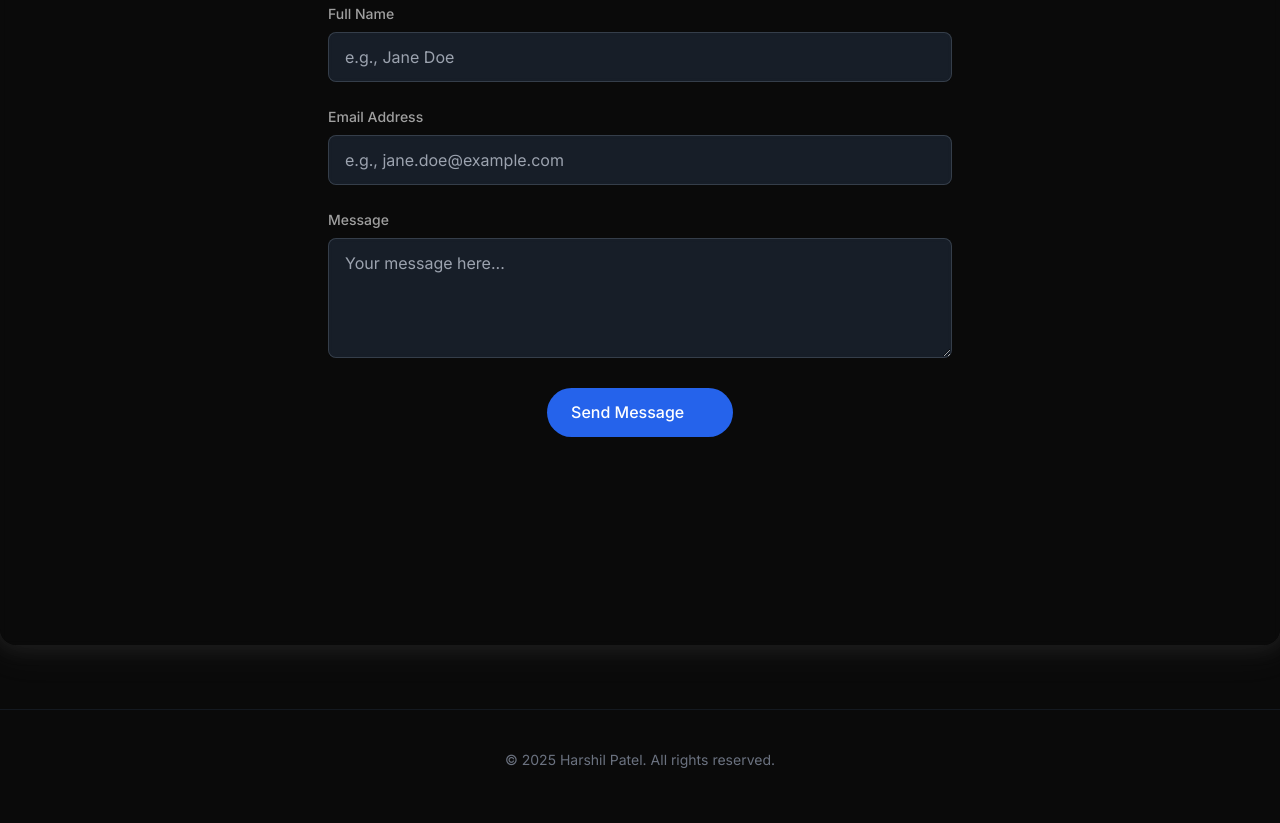
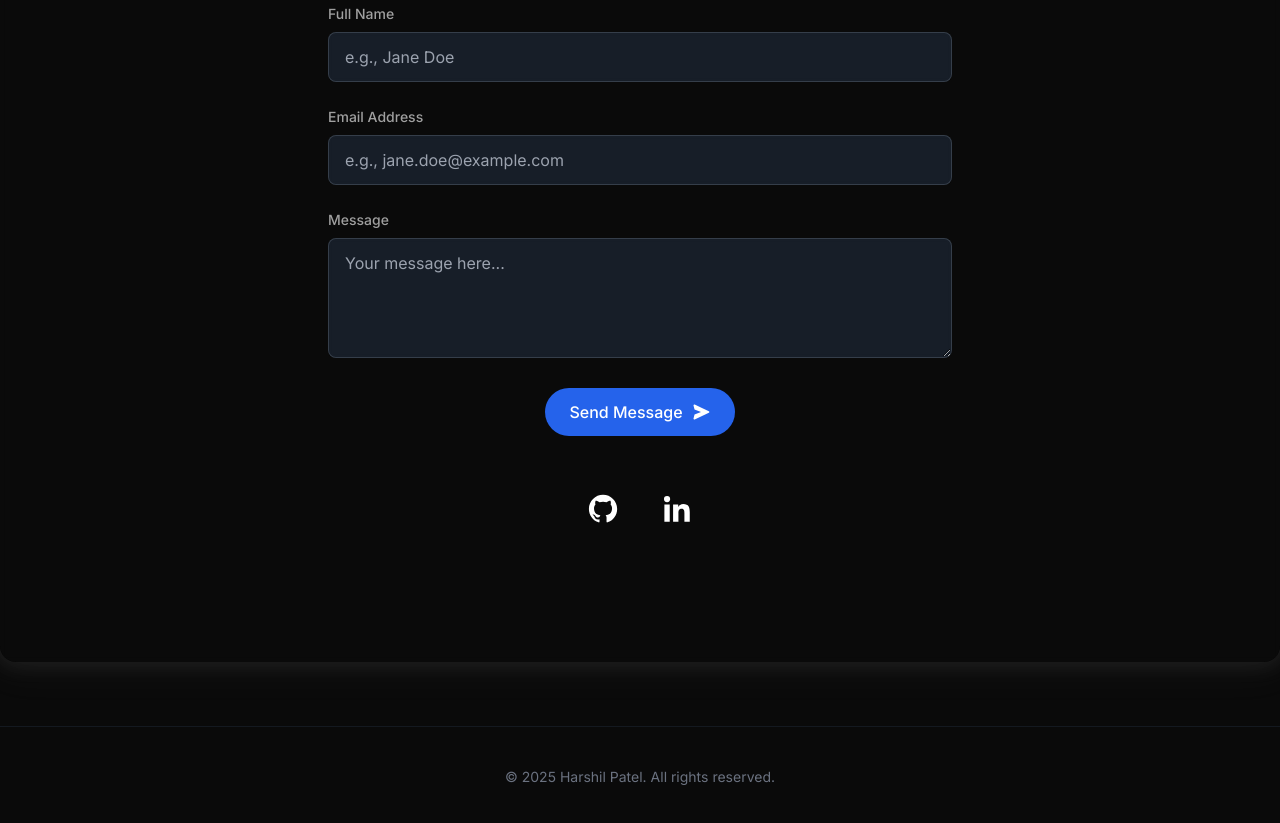
Before and after one commit to harshilhpatel/harshilpatel.github.io, a plain HTML site: page index.html in a window 1280 px wide. Shown: the part 2573-3396 px from the top of the page. Drawn offline with nearby package versions, Linux system fonts and the light colour scheme.

Commit message:
index.html

```diff
--- a/index.html
+++ b/index.html
@@ -209,21 +209,32 @@
                         <textarea id="message" name="message" required class="form-textarea" placeholder="Your message here..."></textarea>
                          <span class="form-error" id="message-error">Please enter your message.</span>
                     </div>
-                    <div class="text-center">
-                        <button type="submit" class="apple-button">
-                            Send Message <span class="lucide ml-2 align-middle text-base">&#xe3ad;</span> </button>
+                    <div class="flex justify-center">
+                        <button type="submit" class="apple-button flex items-center justify-center gap-2">
+                          <span>Send Message</span>
+                          <svg xmlns="http://www.w3.org/2000/svg" width="20" height="20" viewBox="0 0 24 24" fill="white">
+                            <path d="m21.426 11.095-17-8A1 1 0 0 0 3.03 4.242l1.212 4.849L12 12l-7.758 2.909-1.212 4.849a.998.998 0 0 0 1.396 1.147l17-8a1 1 0 0 0 0-1.81z"/>
+                          </svg>
+                        </button>
                     </div>
                      <div id="form-status" class="text-center"></div>
                 </form>
 
                  <div class="mt-12 flex justify-center space-x-6">
-                     <a href="https://github.com/yourusername" target="_blank" rel="noopener noreferrer" title="GitHub" class="text-gray-500 hover:text-white transition duration-300">
-                        <span class="lucide text-2xl">&#xe89f;</span>
-                        <span class="sr-only">GitHub</span>
+                     <a href="https://github.com/yourusername" target="_blank" rel="noopener noreferrer" title="GitHub">
+                        <button type="button" class="p-2 rounded-full hover:bg-white/10 transition">
+                            <svg xmlns="http://www.w3.org/2000/svg" width="34" height="34" fill="white" viewBox="0 0 24 24">
+                              <path fill-rule="evenodd" clip-rule="evenodd" d="M12.026 2c-5.509 0-9.974 4.465-9.974 9.974 0 4.406 2.857 8.145 6.821 9.465.499.09.679-.217.679-.481 0-.237-.008-.865-.011-1.696-2.775.602-3.361-1.338-3.361-1.338-.452-1.152-1.107-1.459-1.107-1.459-.905-.619.069-.605.069-.605 1.002.07 1.527 1.028 1.527 1.028.89 1.524 2.336 1.084 2.902.829.091-.645.351-1.085.635-1.334-2.214-.251-4.542-1.107-4.542-4.93 0-1.087.389-1.979 1.024-2.675-.101-.253-.446-1.268.099-2.64 0 0 .837-.269 2.742 1.021a9.582 9.582 0 0 1 2.496-.336 9.554 9.554 0 0 1 2.496.336c1.906-1.291 2.742-1.021 2.742-1.021.545 1.372.203 2.387.099 2.64.64.696 1.024 1.587 1.024 2.675 0 3.833-2.33 4.675-4.552 4.922.355.308.675.916.675 1.846 0 1.334-.012 2.41-.012 2.737 0 .267.178.577.687.479C19.146 20.115 22 16.379 22 11.974 22 6.465 17.535 2 12.026 2z"/>
+                            </svg>
+                        </button>
                      </a>
-                     <a href="https://linkedin.com/in/yourusername" target="_blank" rel="noopener noreferrer" title="LinkedIn" class="text-gray-500 hover:text-white transition duration-300">
-                         <span class="lucide text-2xl">&#xe4a7;</span>
-                         <span class="sr-only">LinkedIn</span>
+                     <a href="https://linkedin.com/in/yourusername" target="_blank" rel="noopener noreferrer" title="LinkedIn">
+                       <button type="button" class="p-2 rounded-full hover:bg-white/10 transition">
+                         <svg xmlns="http://www.w3.org/2000/svg" width="34" height="34" viewBox="0 0 24 24" fill="white">
+                           <circle cx="4.983" cy="5.009" r="2.188"></circle>
+                           <path d="M9.237 8.855v12.139h3.769v-6.003c0-1.584.298-3.118 2.262-3.118 1.937 0 1.961 1.811 1.961 3.218v5.904H21v-6.657c0-3.27-.704-5.783-4.526-5.783-1.835 0-3.065 1.007-3.568 1.96h-.051v-1.66H9.237zm-6.142 0H6.87v12.139H3.095z"></path>
+                         </svg>
+                       </button>
                      </a>
                      </div>
             </div>
```
